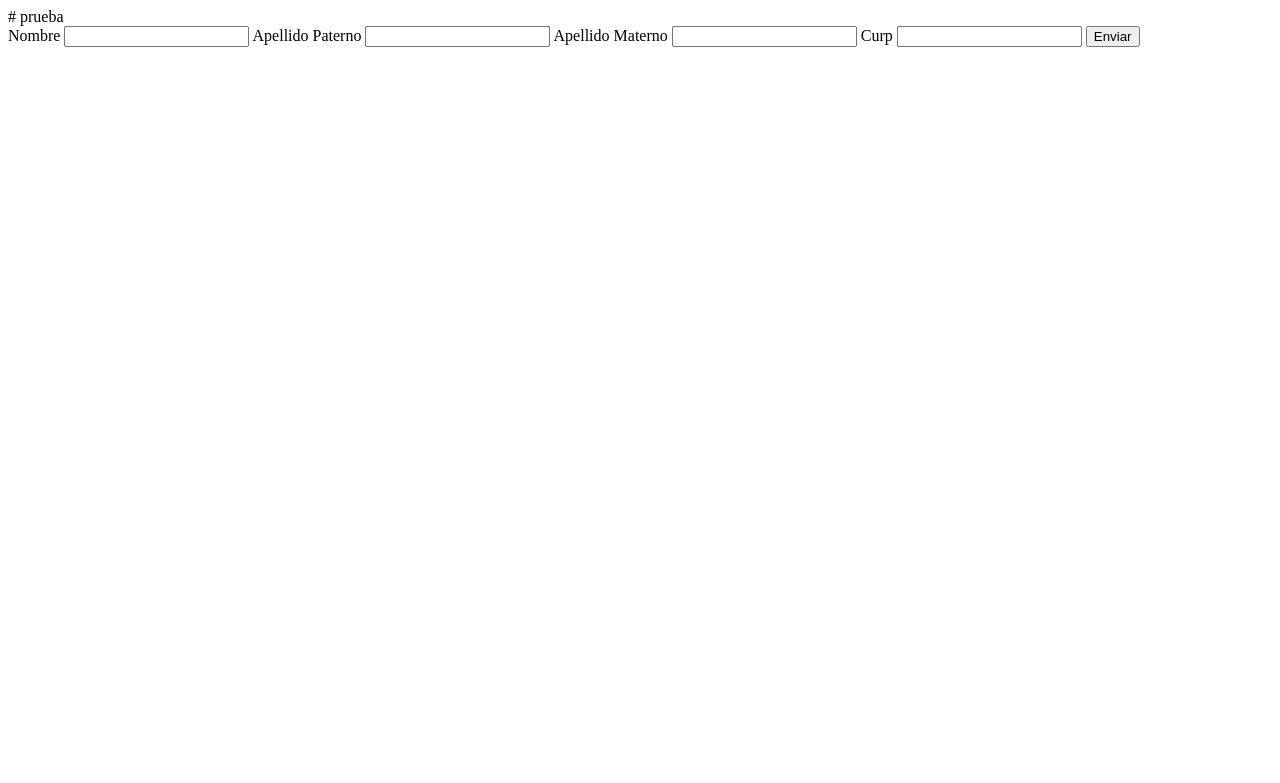
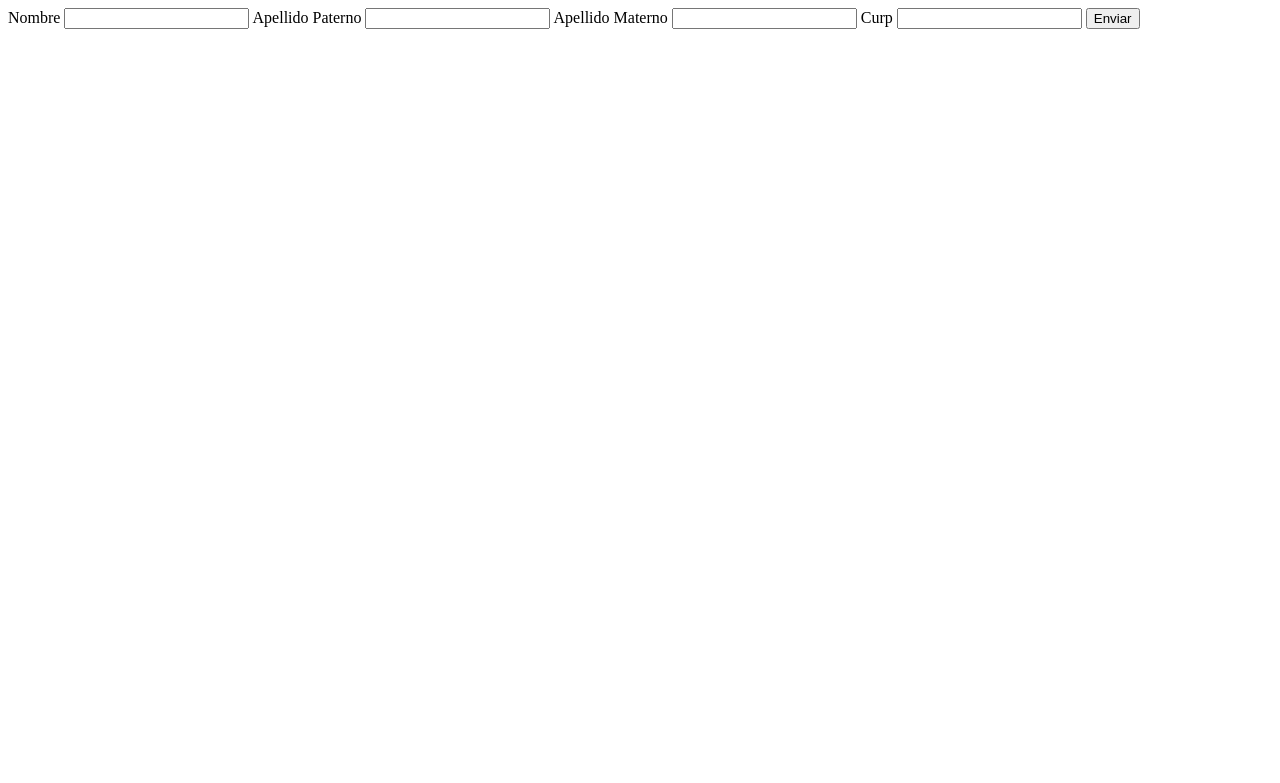
Before and after one commit to Azgardiano12/prueba, a PHP site: page / in a window 1280 px wide. Shown: the top 783 px of the page. Run offline with PHP 8.4, Linux system fonts and the light colour scheme.

Commit message:
se elimino#

```diff
--- a/index.php
+++ b/index.php
@@ -1,4 +1,3 @@
-# prueba
 <!DOCTYPE html>
 <html lang="en">
 <head>
```
